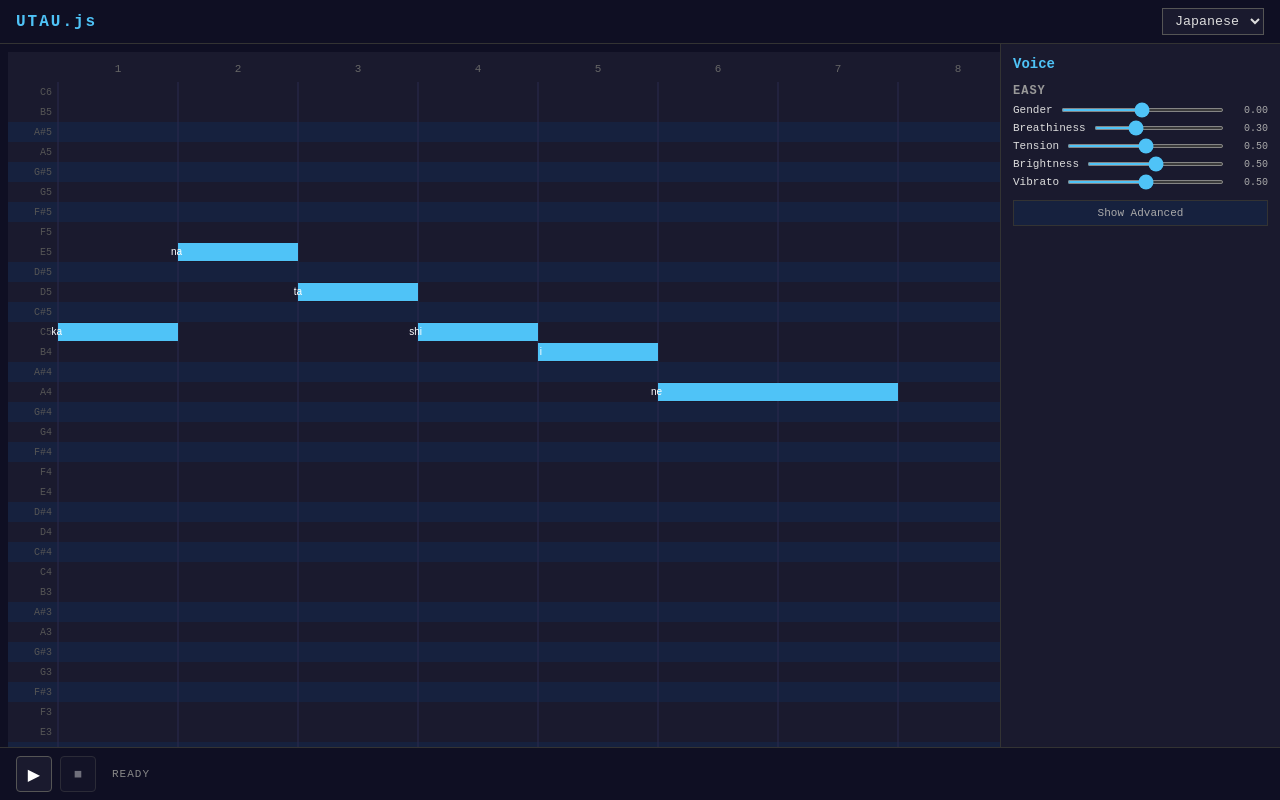
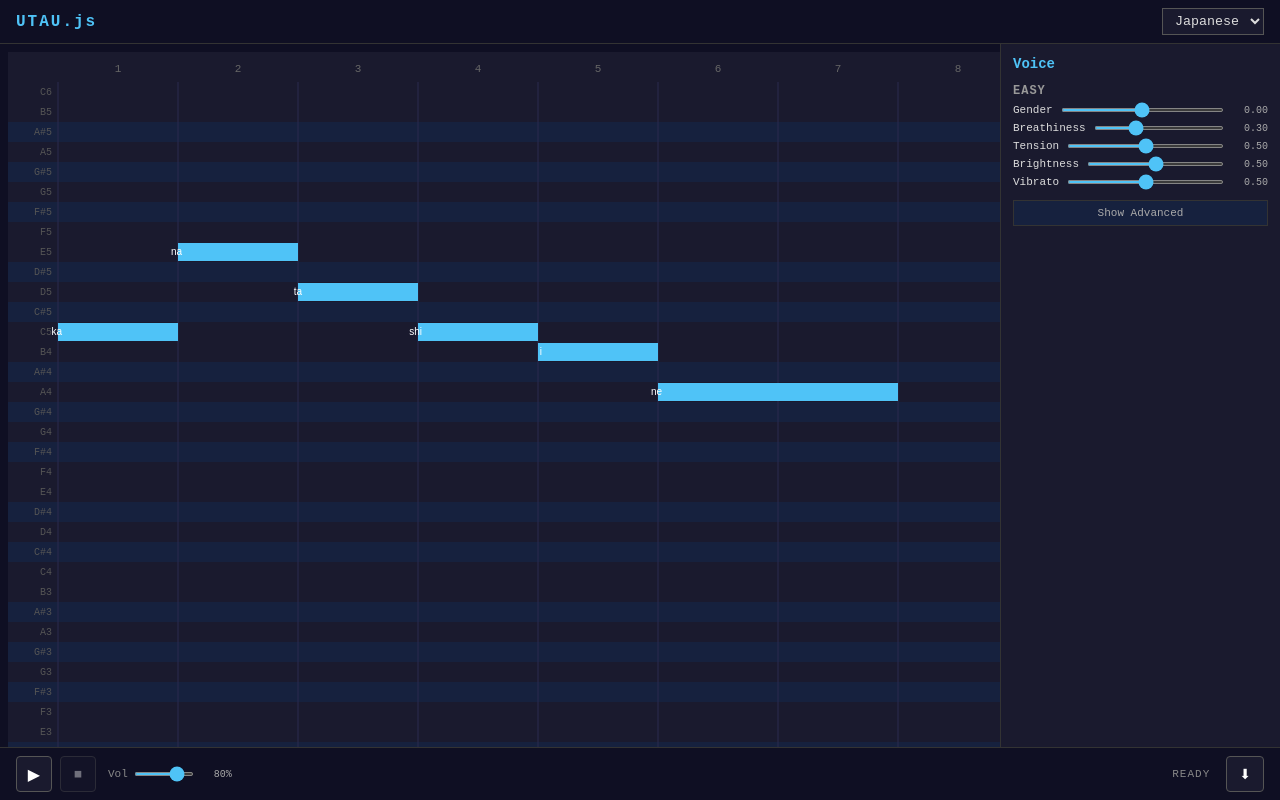
Before and after one commit to NellowTCS/UTAU.js, a Svelte app in the folder Demo/: page / in a window 1280 px wide. Built offline with nearby package versions, Linux system fonts and the light colour scheme.

Commit message:
Uhhh tests that was fast huh

```diff
--- a/Demo/src/App.svelte
+++ b/Demo/src/App.svelte
@@ -2,7 +2,14 @@
   import PianoRoll from "./components/PianoRoll.svelte";
   import VoicePanel from "./components/VoicePanel.svelte";
   import TransportBar from "./components/TransportBar.svelte";
-  import { streamScore, buildVoice, scaleVoice } from "utaujs";
+  import {
+    streamScore,
+    renderScore,
+    mixChunks,
+    encodeWav,
+    buildVoice,
+    scaleVoice,
+  } from "utaujs";
   import { StreamPlayer } from "utaujs";
   import { createDemoScore } from "./lib/score";
 
@@ -31,8 +38,10 @@
     vAttack?: number;
   });
   let advancedOpen = $state(false);
+  let volume = $state(0.8);
   let player: StreamPlayer | null = $state(null);
   let playerState = $state("idle");
+  let exporting = $state(false);
 
   $effect(() => {
     score.notes = notes;
@@ -44,6 +53,7 @@
   });
 
   async function handlePlay() {
+    player?.stop();
     const p = new StreamPlayer();
     player = p;
     p.on((ev) => {
@@ -58,7 +68,7 @@
     const v = scaleVoice(buildVoice(), voiceParams);
     const currentLang = langId;
     const stream = streamScore(score, v, currentLang);
-    await p.play(stream).catch(() => {
+    await p.play(stream, volume, v.sampleRate).catch(() => {
       player = null;
       playerState = "idle";
     });
@@ -74,6 +84,26 @@
     player?.stop();
     player = null;
     playerState = "idle";
+  }
+
+  async function handleExport() {
+    if (exporting) return;
+    exporting = true;
+    try {
+      const v = scaleVoice(buildVoice(), voiceParams);
+      const chunks = await renderScore(score, v, langId);
+      const mixed = mixChunks(chunks);
+      const wav = encodeWav([mixed], volume);
+      const blob = new Blob([wav], { type: "audio/wav" });
+      const url = URL.createObjectURL(blob);
+      const a = document.createElement("a");
+      a.href = url;
+      a.download = "utaujs-export.wav";
+      a.click();
+      URL.revokeObjectURL(url);
+    } finally {
+      exporting = false;
+    }
   }
 
   const NOTE_NAMES = [
@@ -132,10 +162,13 @@
   </main>
   <TransportBar
     bind:state={playerState}
+    bind:volume
     onPlay={handlePlay}
     onPause={handlePause}
     onResume={handleResume}
     onStop={handleStop}
+    onExport={handleExport}
+    {exporting}
   />
 </div>
 
--- a/Demo/src/components/PianoRoll.svelte
+++ b/Demo/src/components/PianoRoll.svelte
@@ -105,14 +105,14 @@
   function handleMouseUp() { dragging = null }
 
   function handleKeyDown(e: KeyboardEvent) {
+    const target = e.target as HTMLElement
+    if (target.tagName === "INPUT" || target.tagName === "TEXTAREA") return
     if ((e.key === "Delete" || e.key === "Backspace") && selectedNote != null) {
       notes.splice(selectedNote, 1); selectedNote = null
     }
   }
 
-  $effect(() => render())
-  $effect(() => { notes; render() })
-  $effect(() => { selectedNote; render() })
+  $effect(() => { notes; selectedNote; render() })
 </script>
 
 <svelte:window onkeydown={handleKeyDown} />
--- a/Demo/src/components/TransportBar.svelte
+++ b/Demo/src/components/TransportBar.svelte
@@ -1,10 +1,12 @@
 <script lang="ts">
   let {
     onPlay = () => {}, onPause = () => {}, onStop = () => {}, onResume = () => {},
-    state = $bindable("idle"),
+    onExport = () => {}, exporting = false,
+    state = $bindable("idle"), volume = $bindable(0.8),
   }: {
     onPlay?: () => void; onPause?: () => void; onStop?: () => void; onResume?: () => void;
-    state?: string;
+    onExport?: () => void; exporting?: boolean;
+    state?: string; volume?: number;
   } = $props()
 
   function handlePrimary() {
@@ -19,7 +21,16 @@
     {state === "playing" ? "⏸" : "▶"}
   </button>
   <button class="btn" onclick={onStop} disabled={state === "idle"}>⏹</button>
+  <label class="vol-label">
+    Vol
+    <input type="range" min="0" max="1" step="0.01" bind:value={volume} class="vol-slider" />
+    <span class="vol-val">{Math.round(volume * 100)}%</span>
+  </label>
+  <div class="spacer"></div>
   <span class="status">{state === "idle" ? "Ready" : state === "playing" ? "Playing" : "Paused"}</span>
+  <button class="btn export" onclick={onExport} disabled={exporting}>
+    {exporting ? "..." : "⬇"}
+  </button>
 </div>
 
 <style>
@@ -27,5 +38,10 @@
   .btn { width: 36px; height: 36px; border: 1px solid #555; background: #1a1a2e; color: #fff; font-size: 16px; cursor: pointer; border-radius: 4px; display: flex; align-items: center; justify-content: center; }
   .btn:hover:not(:disabled) { background: #2a2a4e; border-color: #4fc3f7; }
   .btn:disabled { opacity: .4; cursor: not-allowed; }
-  .status { color: #888; font-size: 11px; margin-left: 8px; text-transform: uppercase; letter-spacing: 1px; }
+  .vol-label { display: flex; align-items: center; gap: 6px; color: #888; font-size: 11px; margin-left: 4px; }
+  .vol-slider { width: 60px; height: 4px; accent-color: #4fc3f7; }
+  .vol-val { color: #aaa; font-size: 10px; width: 32px; text-align: right; }
+  .spacer { flex: 1; }
+  .status { color: #888; font-size: 11px; margin-right: 8px; text-transform: uppercase; letter-spacing: 1px; }
+  .export { width: auto; padding: 0 12px; font-size: 14px; }
 </style>
--- a/Demo/src/components/VoicePanel.svelte
+++ b/Demo/src/components/VoicePanel.svelte
@@ -3,9 +3,9 @@
   const ADV_DEFAULTS = {
     oq: 0.5,
     sq: 0.9,
-    fScale: 0.94,
-    fShift: 1,
-    vRate: 5.8,
+    fScale: 1.0,
+    fShift: 0,
+    vRate: 5.5,
     vAttack: 0.12,
   } as const;
   function adv(key: keyof typeof ADV_DEFAULTS): number {
@@ -117,7 +117,7 @@
           min="0.7"
           max="1.3"
           step="0.01"
-          value={params.fScale ?? 0.94}
+          value={params.fScale ?? 1.0}
           oninput={(e) => (params.fScale = parseFloat(e.currentTarget.value))}
         /></label
       >
@@ -127,7 +127,7 @@
           min="-6"
           max="6"
           step="1"
-          value={params.fShift ?? 1}
+          value={params.fShift ?? 0}
           oninput={(e) => (params.fShift = parseFloat(e.currentTarget.value))}
         /></label
       >
@@ -138,7 +138,7 @@
           min="2"
           max="10"
           step="0.1"
-          value={params.vRate ?? 5.8}
+          value={params.vRate ?? 5.5}
           oninput={(e) => (params.vRate = parseFloat(e.currentTarget.value))}
         /></label
       >
```
Also changed, not shown: Demo/src/lib/playback.ts (deleted, +0 -16 lines), 21 other files (tests, documents, lock files or other folders).
